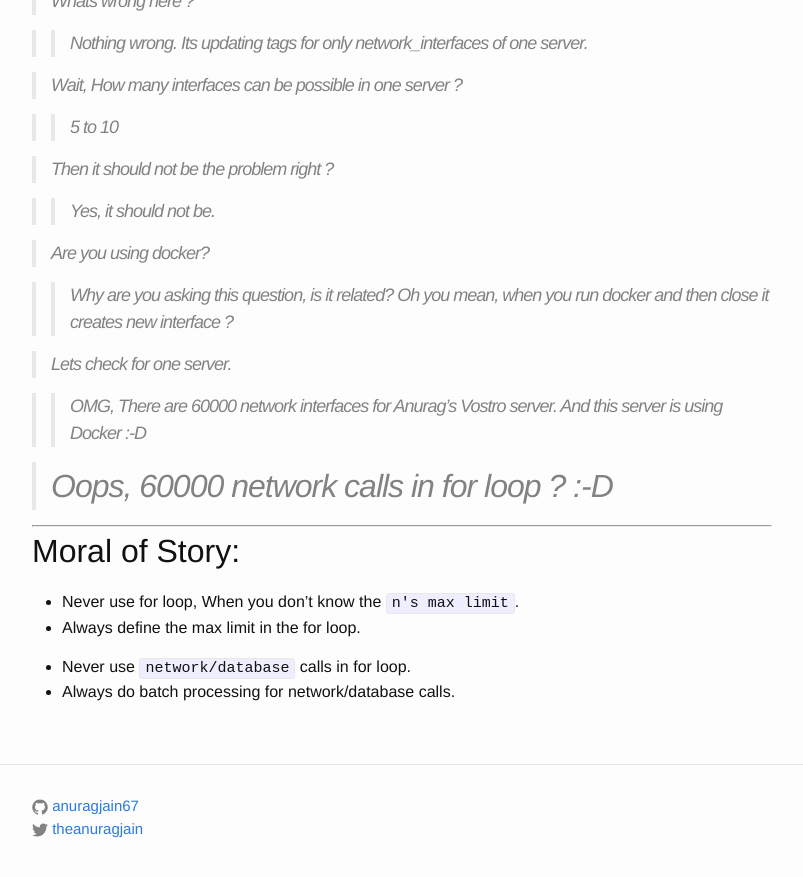
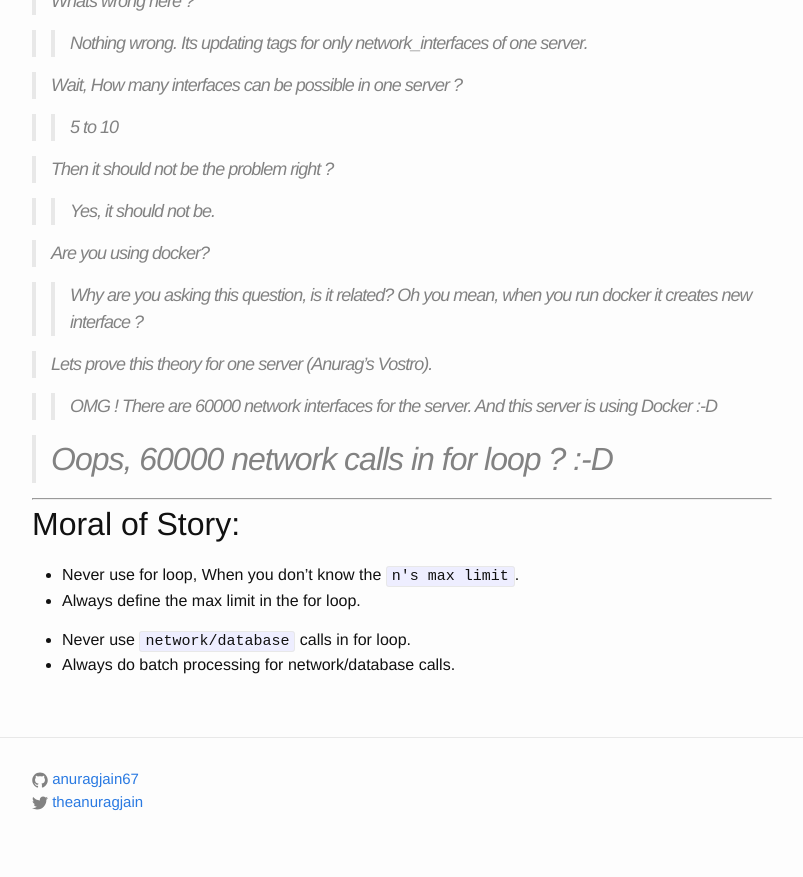
Before and after one commit to anuragjain67/anuragjain67.github.io, a Jekyll site: the page built from _posts/2015-01-18-learnings-part-1-for-loop.markdown, in a window 1280 px wide and 900 px high, scrolled down 2982 px. Shown: the top 877 px of the window, without its empty margins (238-1041 px from the left). Built offline with Jekyll 4.4.1, drawn with Linux system fonts in a browser that asks for light colours.

```diff
--- a/_posts/2015-01-18-learnings-part-1-for-loop.markdown
+++ b/_posts/2015-01-18-learnings-part-1-for-loop.markdown
@@ -151,12 +151,12 @@
 > Are you using docker?
 
 >> Why are you asking this question, is it related?
-Oh you mean, when you run docker and then close it creates new interface ?
+Oh you mean, when you run docker it creates new interface ?
 
 
-> Lets check for one server.
+> Lets prove this theory for one server (Anurag's Vostro).
 
->> OMG, There are 60000 network interfaces for Anurag's Vostro server. And this server is using Docker :-D
+>> OMG ! There are 60000 network interfaces for the server. And this server is using Docker :-D
 
 
 >Oops, 60000 network calls in for loop  ? :-D
```
